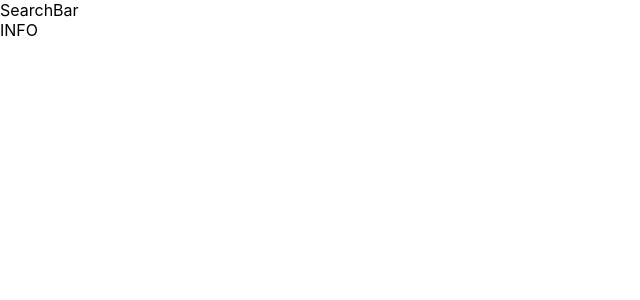
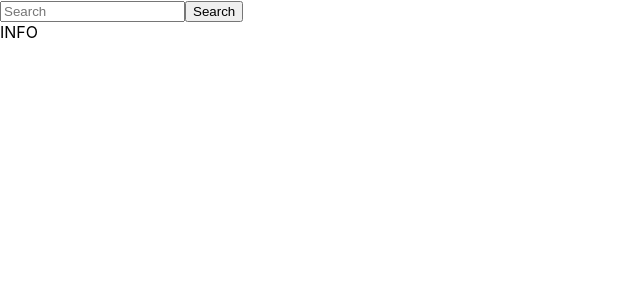
Before and after one commit to bkwon94/ez-weather, a React (Create React App) app: page / in a window 1280 px wide. Shown: the top 300 px of the page, without its empty margins (0-640 px from the left). Built offline with nearby package versions, Linux system fonts and the light colour scheme.

Commit message:
Add search bar

```diff
--- a/src/components/SearchBar/SearchBar.js
+++ b/src/components/SearchBar/SearchBar.js
@@ -4,7 +4,8 @@ import './SearchBar.css';
 const SearchBar = () => {
   return (
     <div>
-      SearchBar
+      <input type="text" name="search" placeholder="Search"/>
+      <button>Search</button>
     </div>
   );
 }
```
